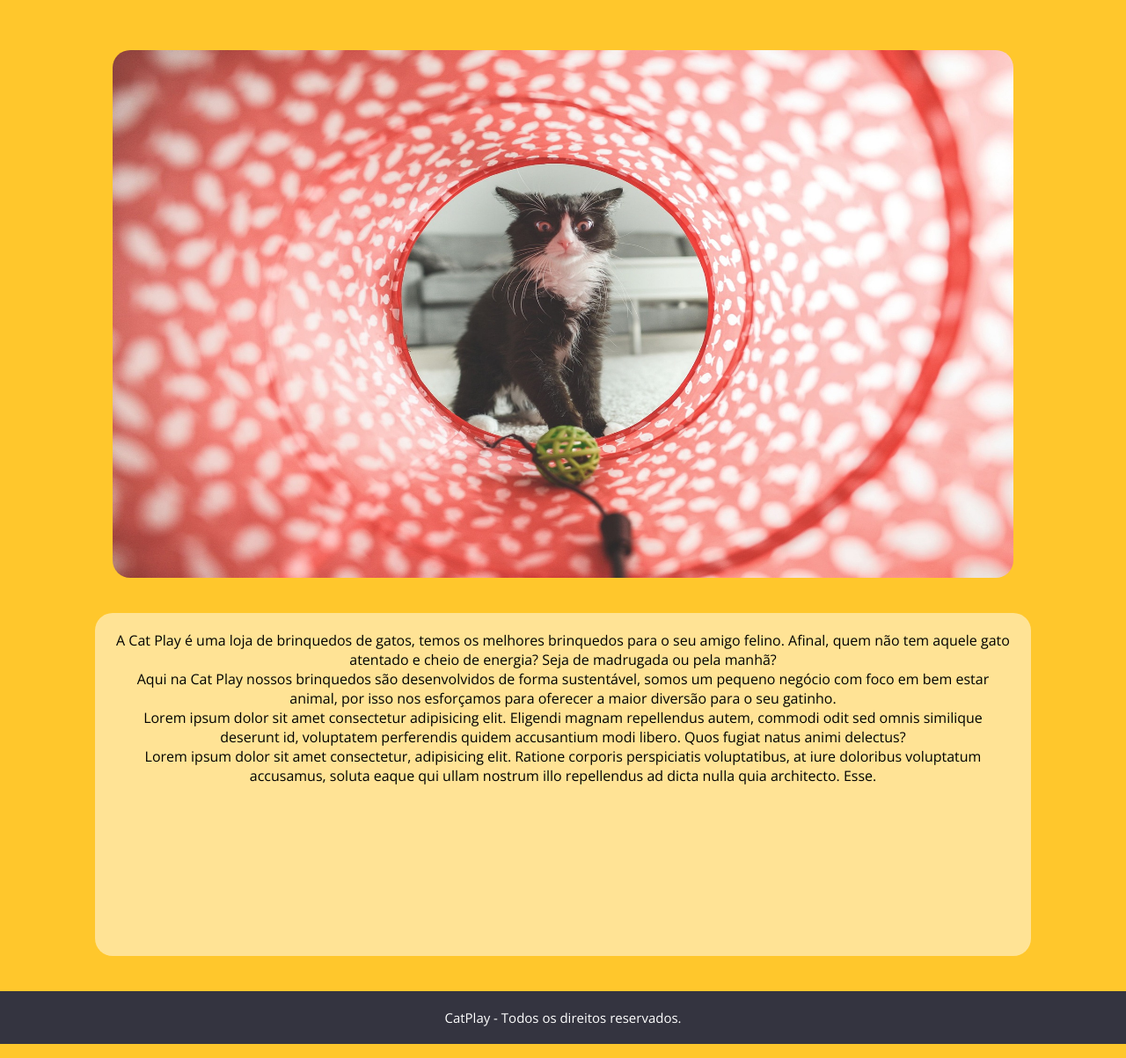
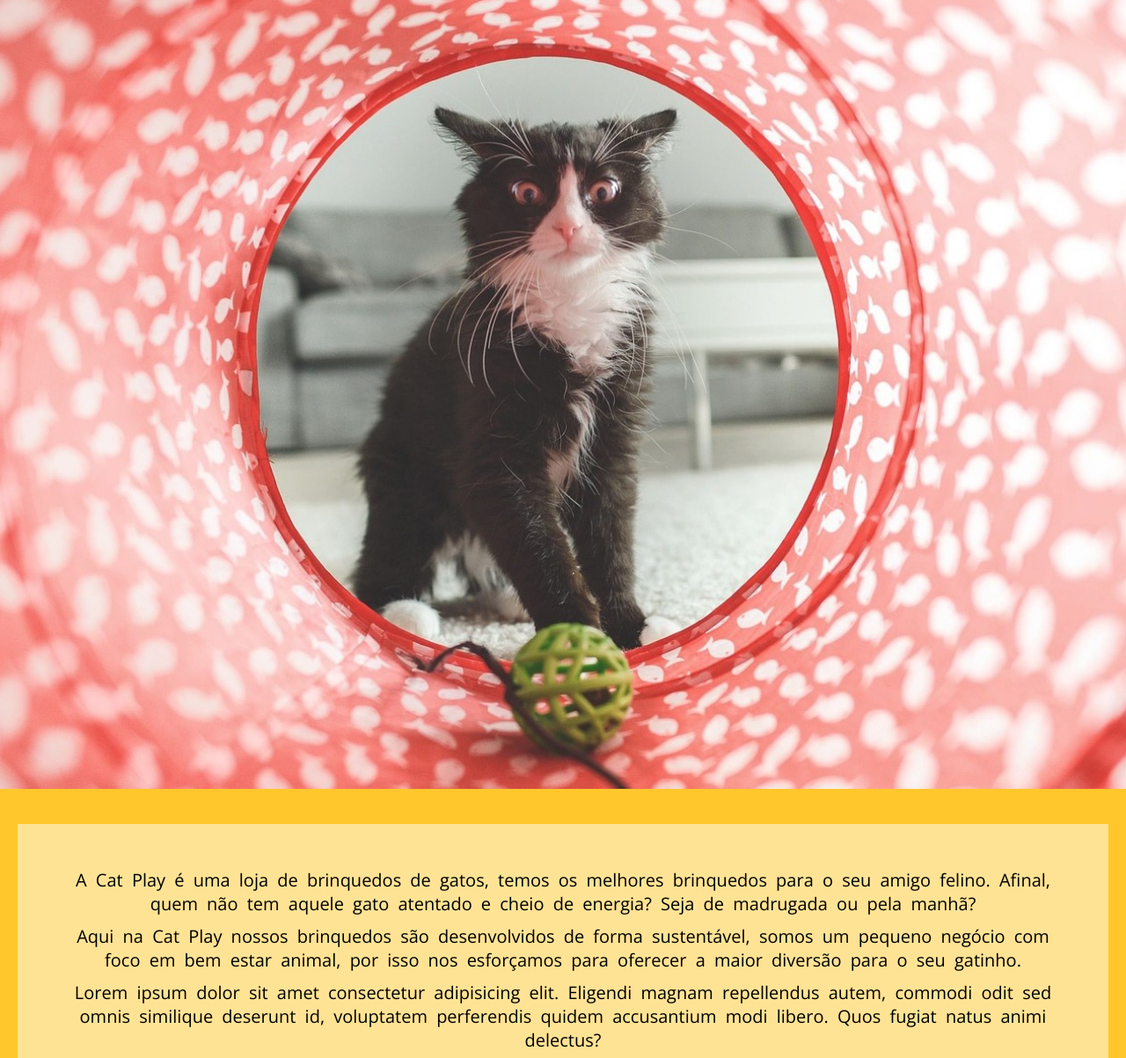
Before and after one commit to amandallmoreira/Senai_2023_ProvaHtmlCss, a plain HTML site: page pages/home.html in a window 1280 px wide. Shown: the part 63-1266 px from the top of the page at 88% size. Drawn offline with nearby package versions, Linux system fonts and the light colour scheme; a script that the page names is missing.

Commit message:
v6
Desenvolvimento e ajustes da página HOME.

```diff
--- a/pages/home.html
+++ b/pages/home.html
@@ -51,7 +51,7 @@
         <main id="home">
 
             <div id="banner">
-                <img src="../images/poster.jpg" alt="Gato em um túnel vermelho, com brinquedo na frente. ">
+
             </div>
 
            <div id="texto">
--- a/styles/geral.css
+++ b/styles/geral.css
@@ -29,15 +29,12 @@ body{
 }
 main{
     width: 80%;
-    padding: 20px ;
-    margin: 20px 0px;
     display: flex;
     flex-direction: column;
     justify-content: center;
     align-items: center;
     background-color: #ffc72c;
-   /* border: 2px solid gray;
-    border-radius: 20px;*/
+
 }
 
 footer{
@@ -67,11 +64,7 @@ a{
     font-family: 'Open Sans', sans-serif;
     color: #ffc72c;
 }
-main img{
-    width: 100%;
-    border-radius: 20px;
-    overflow: hidden;
-}
+
 
 /*RESPONSIVIDADE MOBILE*/
 #menuMobile{
@@ -116,6 +109,7 @@ main img{
 }
 
 /*FIM RESPONSIVIDADE MOBILE*/
+
 h2{
     color:#595959;
     margin: 50px 0;
--- a/styles/home.css
+++ b/styles/home.css
@@ -17,33 +17,41 @@ header, footer{
     font-family: 'Open Sans', sans-serif;
 }
 
-#home{
-    width: 80%;
+#home, #banner {
+    width: 100%;
     display: flex;
-    flex-direction: column;
     text-align: center;
     justify-content: center;
-    gap:20px;
+
 }
 
 #banner{
-    width: 100%;
-    height: 600px;
-    padding: 20px;
+    height: 900px;
     display: flex;
+    background-image: url(../images/posterCropped.jpg);
+    background-position:center;
+    background-repeat: no-repeat;
+    background-size: cover;
+
 }
 
 #texto{
-    width: 100%;
-    height:350px;
     background-color: rgba(255, 255, 255, 0.497);
-    border-radius: 20px;
-    padding: 20px;
+    padding: 40px;
     font-family: 'Open Sans', sans-serif ;
+    word-spacing: 5px;
+    margin: 20px;
+
 }
 
+p{
+    margin: 10px;
+    font-size: 20px;
+}
+
+
+
 main{
-    width:80%;
     display: flex;
     flex-direction: column;
     text-align: center;
--- a/styles/login.css
+++ b/styles/login.css
@@ -35,6 +35,7 @@ input{
 
 .caixa{
     width: 100%;
+
 }
 
 .lado{
@@ -72,7 +73,7 @@ input:hover{
     transition: 0,5s;
     background: linear-gradient(180deg, rgba(148,148,148,0.44729344729344733) 0%, rgba(255,255,255,1) 100%);
 }
-input:focus{
+input:focus:not(.caixa){  /*:not(.caixa) -> elimina a classe caixa do efeito focus*/
     /*: abre uma pseudo classe*/
     width: 350px;
     height: 40px;
```
Also changed, not shown: images/posterCropped.jpg (added).
